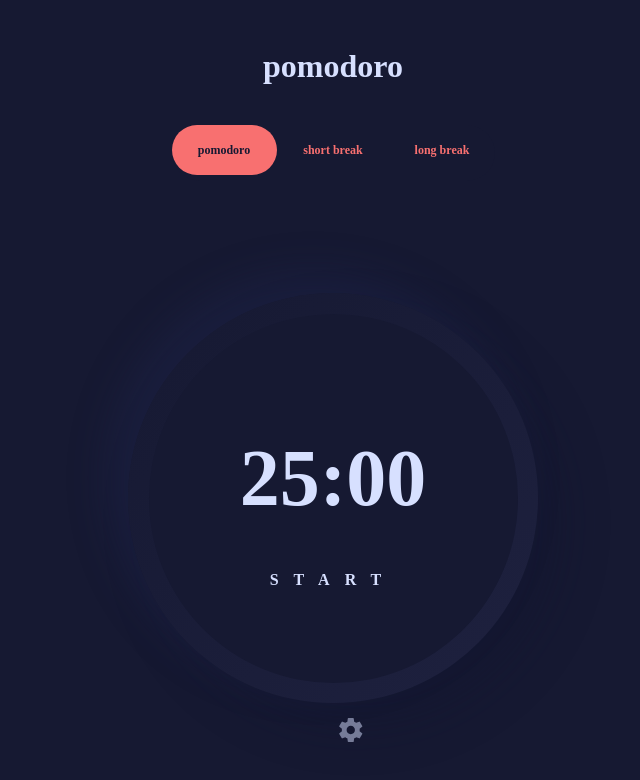
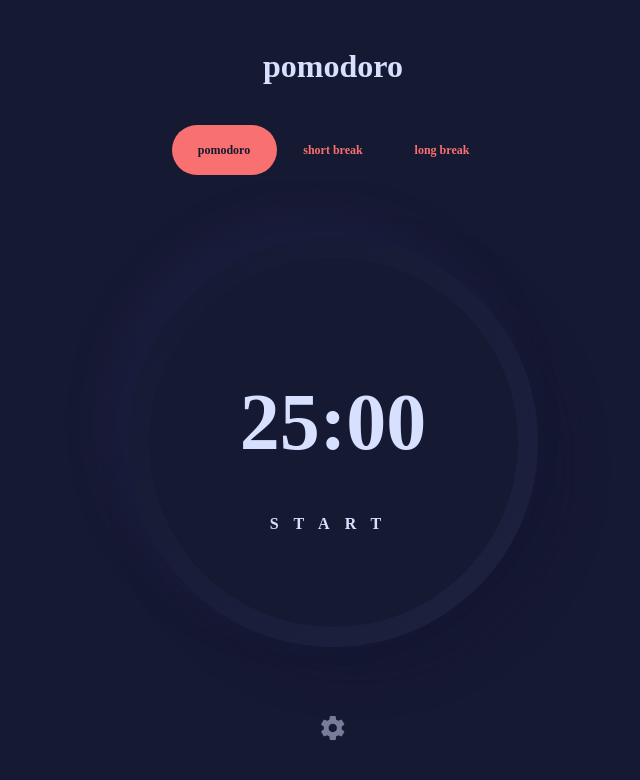
Before and after one commit to eoguvo/PomodoroApp, a Svelte app: page / in a window 1280 px wide. Shown: the top 780 px of the page, without its empty margins (307-947 px from the left). Built offline with nearby package versions, Linux system fonts and the light colour scheme.

Commit message:
add: responsibility and fix wrench align

```diff
--- a/public/index.html
+++ b/public/index.html
@@ -9,10 +9,11 @@
 	<meta property="og:type" content="website">
 	<meta property="og:url" content="https://pomodoro-app-olive.vercel.app/">
 	<meta property="og:image" content="https://pomodoro-app-olive.vercel.app//assets/preview.png">
+
 	<meta name="google-site-verification" content="02ZsGxTMOvZHFOiKcXAwrqcQhrUH2-lnVUeNVRsQMxE" />
 
-	<link rel="preconnect" href="https://fonts.gstatic.com">
-	<link href="https://fonts.googleapis.com/css2?family=Kumbh+Sans:wght@300;400;700&display=swap" rel="stylesheet">
+	<link href="https://fonts.googleapis.com/css2?family=Kumbh+Sans:wght@300;400;700&display=swap" rel="preload" as="style" onload="this.onload=null;this.rel='stylesheet'">
+	<noscript><link href="https://fonts.googleapis.com/css2?family=Kumbh+Sans:wght@300;400;700&display=swap" rel="stylesheet"></noscript>
 	<link rel="canonical" href="https://pomodoro-app-olive.vercel.app/"/>
 	<title>Pomodoro Timer Online - Sicily</title>
 
--- a/src/App.svelte
+++ b/src/App.svelte
@@ -98,7 +98,7 @@
 			{/if}
 		</div>
 	</div>
-	<button on:click="{()=>alert('we are working in this')}" class="config"><img width="24" src="./assets/config.svg" alt="configuration"></button>
+	<button on:click="{()=>alert('we are working in this')}" class="config"><img height="24" width="24" src="./assets/config.svg" alt="configuration"></button>
 </main>
 
 <style>
@@ -106,6 +106,8 @@
 		display: flex;
 		align-items: center;
 		flex-direction: column;
+		justify-content: center;
+		align-items: center;
 		height: 100%;
 		text-align: center;
 		width: 90vw;
@@ -123,7 +125,7 @@
 	.breaks {
 		border-radius: 9999px;
 		z-index: 2;
-		margin-bottom: 7rem; /*2.5rem;*/
+		margin-bottom: 3.5rem; /*2.5rem;*/
 		background-color: var(--bg);
 	}
 	.breaks button {
@@ -148,7 +150,7 @@
 		display: flex;
 		justify-content: center;
 		align-items: center;
-		width: 410px; height: 410px;
+		width: 300px; height: 300px;
 		border-radius: 9999px;
 		background: linear-gradient(to bottom right,#161932,#1e213f);
 		box-shadow: -20px -20px 40px 0 #262b594d, 24px 24px 48px #1215304d;
@@ -199,14 +201,22 @@
 		color: var(--primary);
 	}
 	.config {
-		position: absolute;
-		bottom: 2.5rem;
-		right: 50%; left: 50%;
+		padding-top: 1rem;
+		padding-bottom: 2.5rem;
+		margin-top: auto;
 	}
 
-	@media (min-width: 640px) {
-		main {
-			max-width: none;
+	@media (min-width: 768px) {
+		.watch {
+			width: 410px; height: 410px;
+		}
+		.breaks {
+			margin-bottom: 7rem;
+		}
+	}
+	@media (min-width: 1024px) {
+		.breaks {
+			margin-bottom: 3.5rem;
 		}
 	}
 </style>
```
Also changed, not shown: 1 other file (tests, documents, lock files or other folders).
